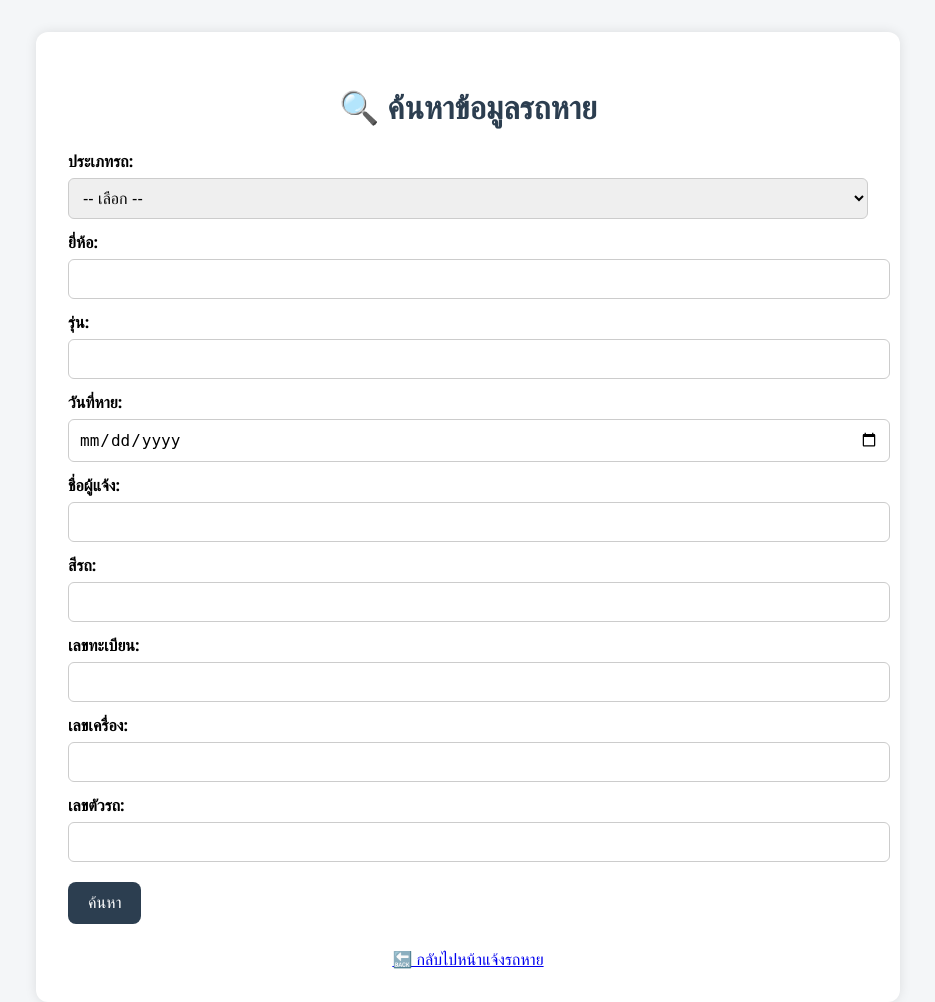
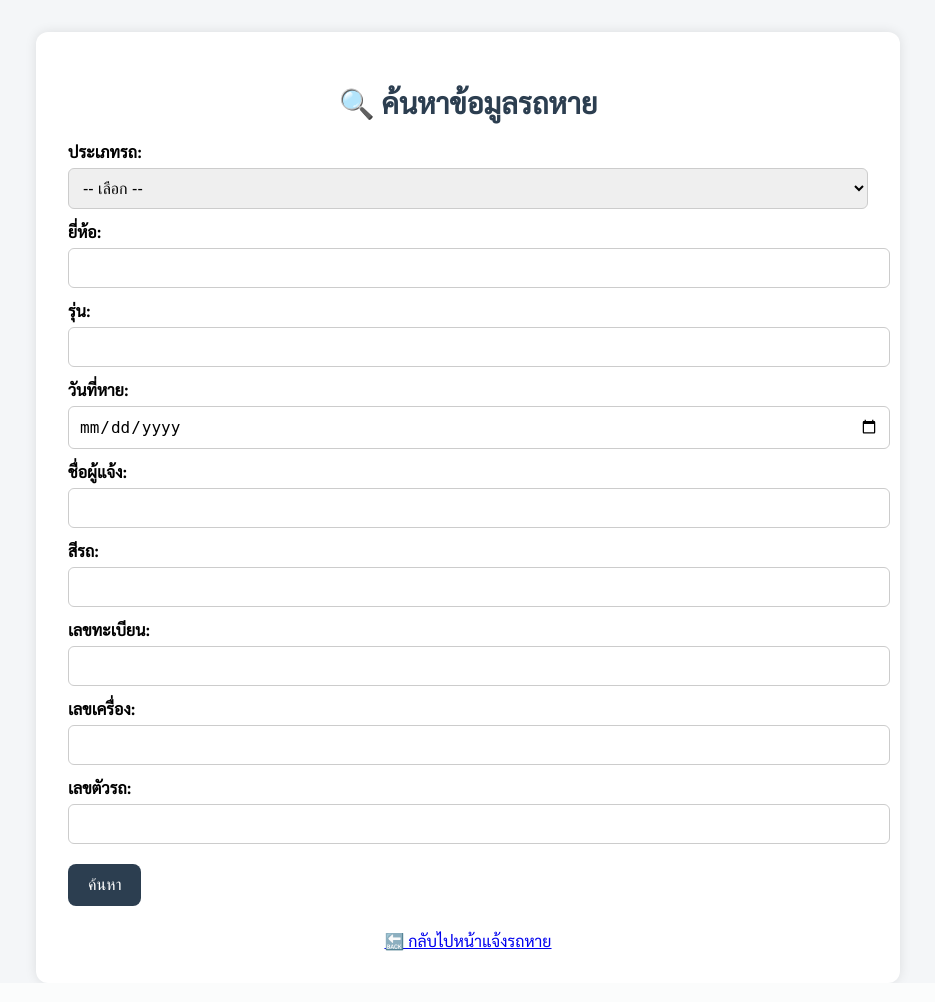
Before and after one commit to kong3161/lostcar, a FastAPI app: page /search in a window 1280 px wide. Shown: the whole page, without its empty margins (172-1107 px from the left). Run offline with FastAPI, Linux system fonts and the light colour scheme.

Commit message:
เปลี่ยนฟอนต์หน้าค้นหาเป็น TH Sarabun

```diff
--- a/templates/search.html
+++ b/templates/search.html
@@ -4,9 +4,10 @@
 <head>
     <meta charset="UTF-8">
     <title>ค้นหารถหาย</title>
+    <link href="https://fonts.googleapis.com/css2?family=Sarabun&display=swap" rel="stylesheet">
     <style>
         body {
-            font-family: 'Segoe UI', Tahoma, sans-serif;
+            font-family: 'Sarabun', sans-serif;
             background-color: #f4f6f8;
             margin: 0;
             padding: 0;
@@ -25,6 +26,7 @@
         h1 {
             text-align: center;
             color: #2c3e50;
+            font-size: 1.8rem;
         }
 
         label {
```
